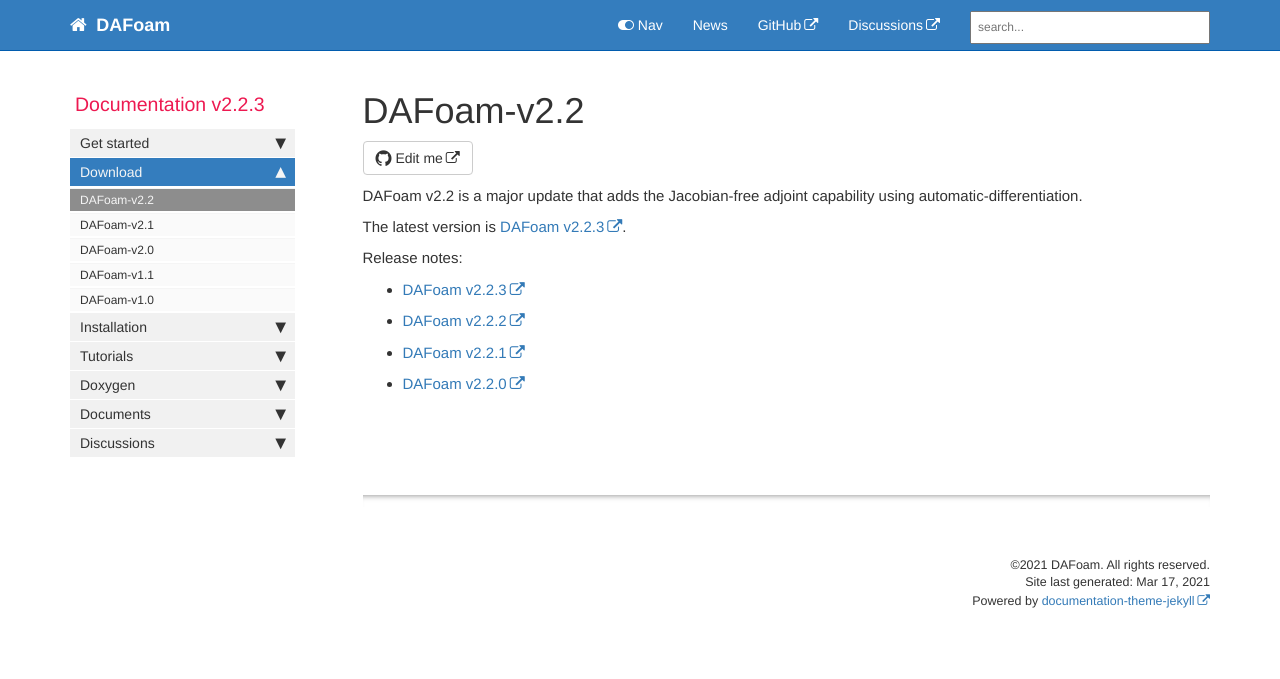
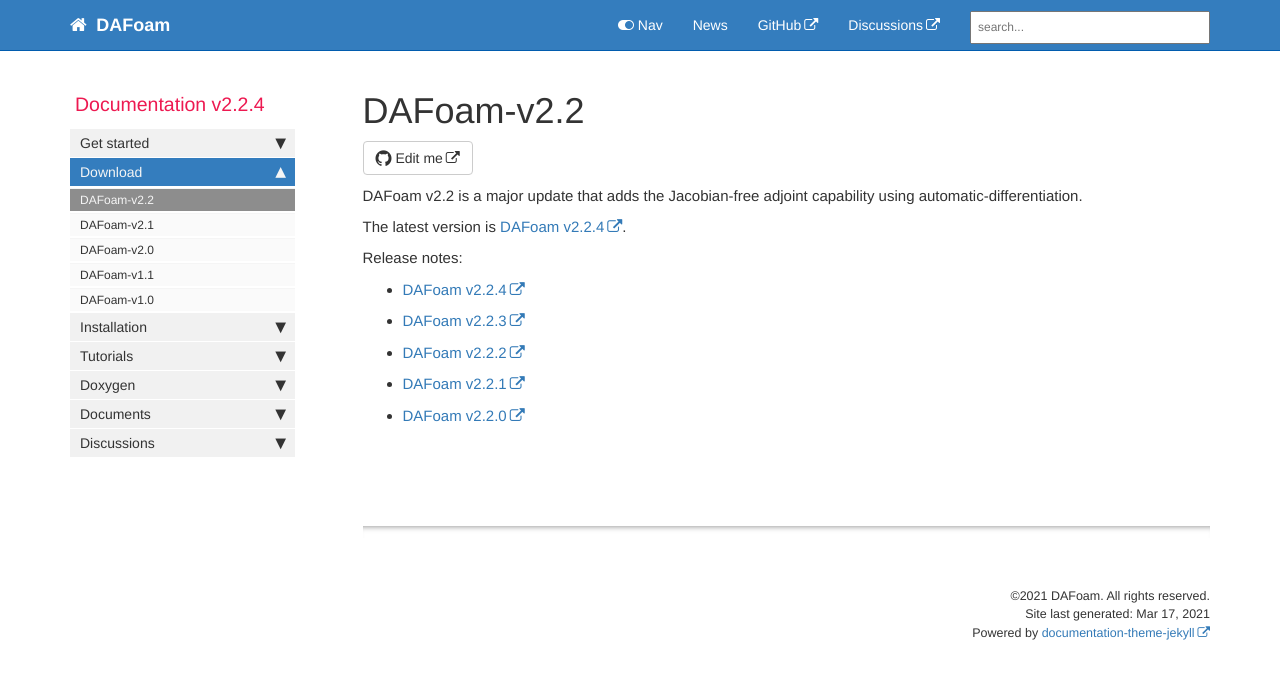
Before and after one commit to DAFoam/DAFoam.github.io, a Jekyll site: the page built from pages/mydoc/mydoc_download_v2.2.md, in a window 1280 px wide. Shown: the top 679 px of the page. Built offline with Jekyll 4.4.1, drawn with Linux system fonts in a browser that asks for light colours; comment, search, counter and statistics services are not loaded.

Commit message:
content update

```diff
--- a/_config.yml
+++ b/_config.yml
@@ -12,7 +12,7 @@ site_title: DAFoam
 company_name: DAFoam
 # this appears in the footer
 
-latest_version: v2.2.3
+latest_version: v2.2.4
 # define the latest version of DAFoam
 
 github_editme_path: DAFoam/DAFoam.github.io/blob/master/
--- a/_data/sidebars/mydoc_sidebar.yml
+++ b/_data/sidebars/mydoc_sidebar.yml
@@ -2,7 +2,7 @@
 
 entries:
 - title: sidebar
-  product: Documentation v2.2.3
+  product: Documentation v2.2.4
   version:
   folders:
 
--- a/pages/mydoc/mydoc_download_v2.2.md
+++ b/pages/mydoc/mydoc_download_v2.2.md
@@ -13,6 +13,8 @@ The latest version is [DAFoam {{ site.latest_version }}](https://github.com/mdol
 
 Release notes:
 
+- [DAFoam v2.2.4](https://github.com/mdolab/dafoam/releases/tag/v2.2.4)
+
 - [DAFoam v2.2.3](https://github.com/mdolab/dafoam/releases/tag/v2.2.3)
 
 - [DAFoam v2.2.2](https://github.com/mdolab/dafoam/releases/tag/v2.2.2)
```
